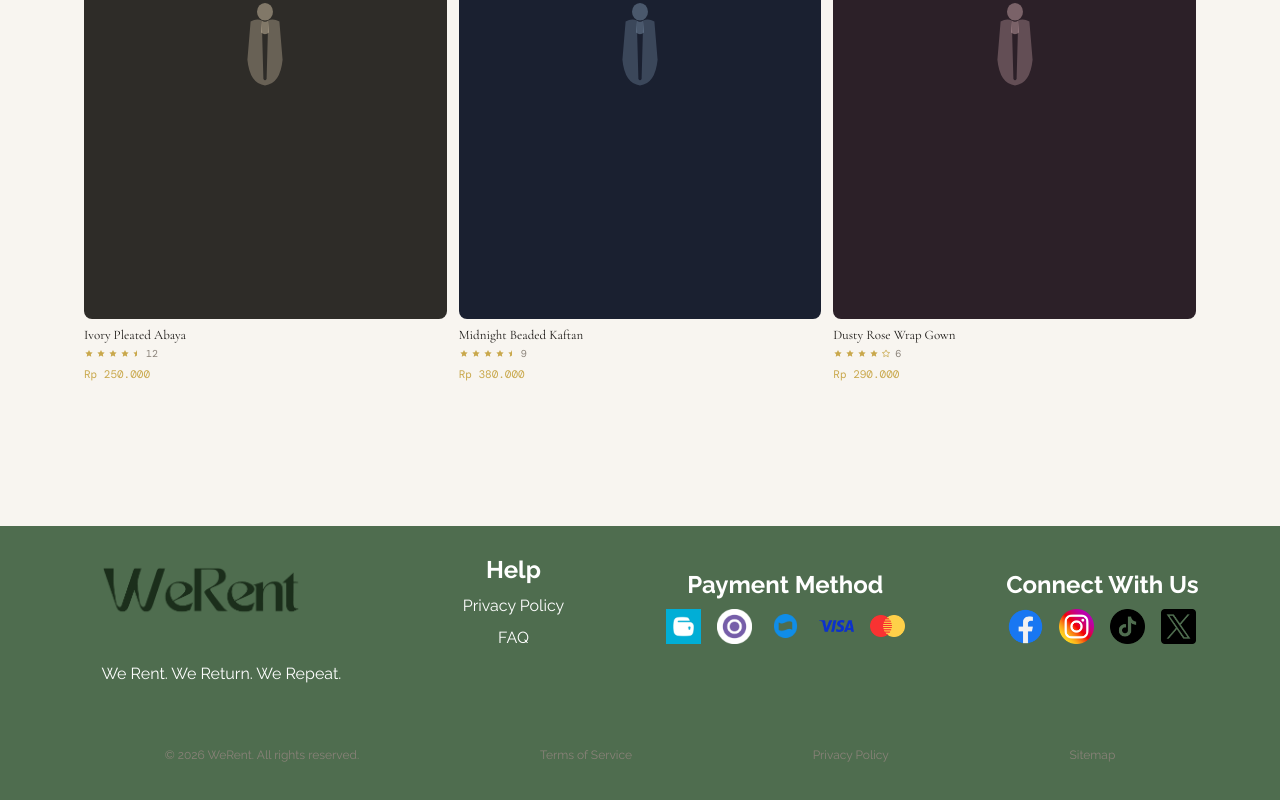
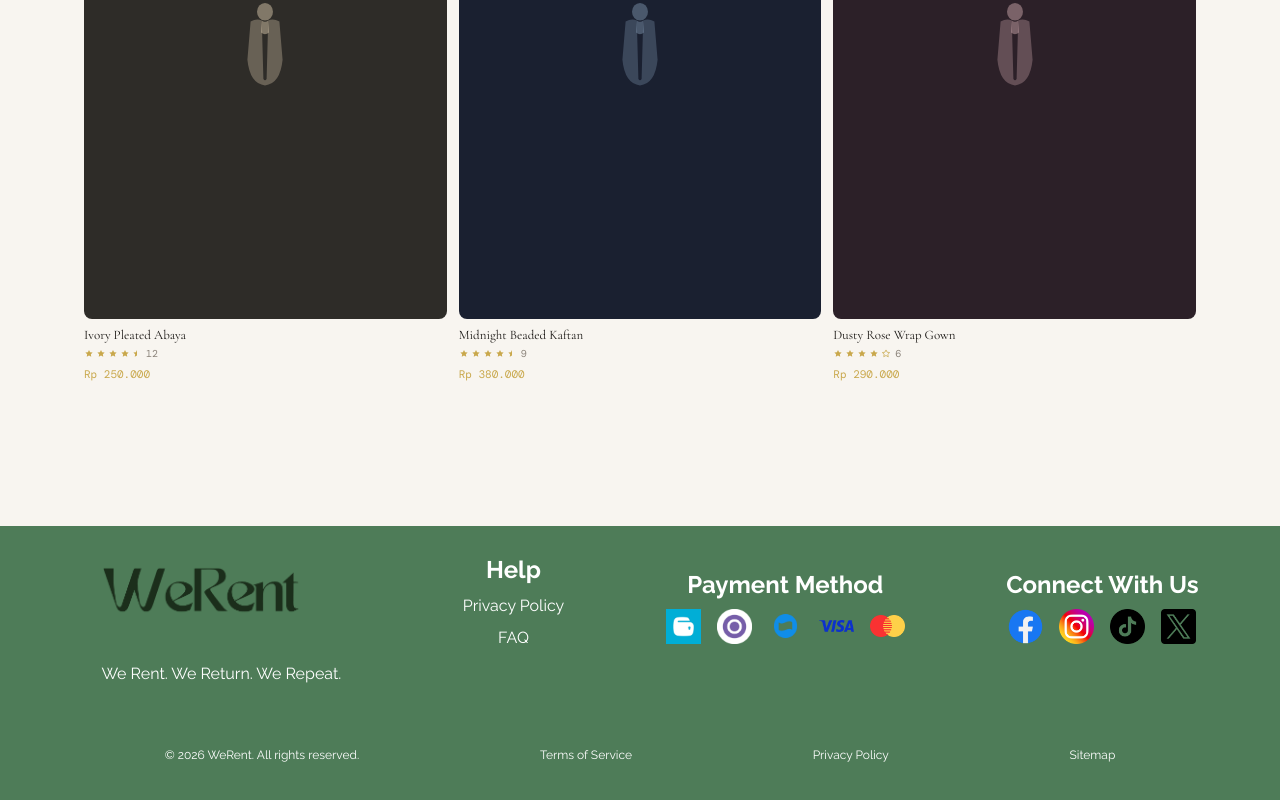
Before and after one commit to vincentsim01/WeRent-frontend, a Next.js app: page / in a window 1280 px wide. Shown: the part 2651-3451 px from the top of the page. Built offline with nearby package versions, Linux system fonts and the light colour scheme; a web font is replaced by a local one.

Commit message:
fix: color to werent-green-1

```diff
--- a/components/Footer.tsx
+++ b/components/Footer.tsx
@@ -10,8 +10,8 @@ export default function Footer() {
         setYear(new Date().getFullYear());
     }, []);
     return(
-        <div className='md:h-[25vh] h-[70vh]'>
-            <div className='md:flex md:justify-evenly md:items-center h-full bg-[var(--werent-green-1)] text-white gap-5' style={{    background: "var(--werent-figma-green)"}}>
+        <div className='md:h-[25vh] h-[70vh] pt-15'>
+            <div className='md:flex md:justify-evenly pt-15 md:items-center h-full bg-[var(--werent-green-1)] text-white gap-5' style={{    background: "var(--werent-green-2)"}}>
                 {/* left footer */}
                 <div className='p-5 flex flex-col items-center md:items-start gap-3 '>
                     <div className="relative w-[150px] md:w-[200px]">
@@ -26,8 +26,8 @@ export default function Footer() {
                 <div className='mb-10'>
                     <div><h3 className='text-2xl text-center font-bold'>Help</h3></div>
                     <div className='flex flex-col items-center gap-2 mt-2 mb-2'>
-                        <p className='hover:underline cursor-pointer hover:text-[var(--werent-figma-green-hover)]'>Privacy Policy</p>
-                        <p className='hover:underline cursor-pointer hover:text-[var(--werent-figma-green-hover)]'>FAQ</p>
+                        <p className='hover:underline cursor-pointer hover:text-[var(--werent-figma-page)]'>Privacy Policy</p>
+                        <p className='hover:underline cursor-pointer hover:text-[var(--werent-figma-page)]'>FAQ</p>
                     </div>
                 </div>
                 {/* Payment */}
@@ -52,11 +52,11 @@ export default function Footer() {
                     </div>
                 </div>
             </div>
-            <div className='flex justify-evenly items-start pt-5 h-[25vh] text-[8px] md:text-[12px]' style={{   background: "var(--werent-figma-green)", color: 'var(--warm-gray)'  }}>
+            <div className='flex justify-evenly items-start pt-5 h-[25vh] text-[8px] md:text-[12px]' style={{   background: "var(--werent-green-2)", color: 'var(--werent-figma-surface)'  }}>
                 <span>© {year} WeRent. All rights reserved.</span>
-                <span className='ml-4 hover:underline hover:text-[var(--werent-figma-green-hover)] cursor-pointer'>Terms of Service</span>
-                <span className='ml-4 hover:underline hover:text-[var(--werent-figma-green-hover)] cursor-pointer'>Privacy Policy</span>
-                <span className='ml-4 hover:underline hover:text-[var(--werent-figma-green-hover)] cursor-pointer'>Sitemap</span>
+                <span className='ml-4 hover:underline hover:text-[var(--werent-figma-page)] cursor-pointer'>Terms of Service</span>
+                <span className='ml-4 hover:underline hover:text-[var(--werent-figma-page)] cursor-pointer'>Privacy Policy</span>
+                <span className='ml-4 hover:underline hover:text-[var(--werent-figma-page)] cursor-pointer'>Sitemap</span>
             </div>
         </div>
 
```
